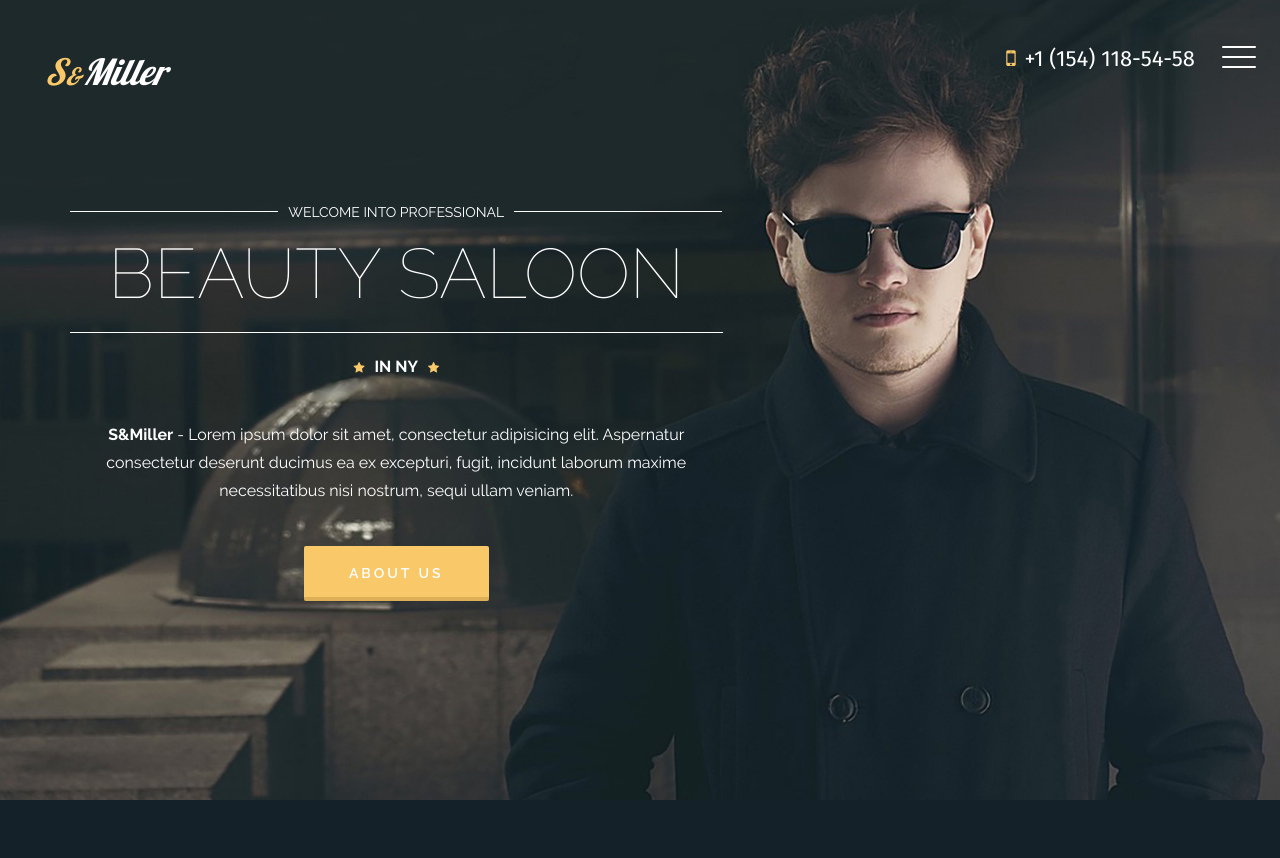
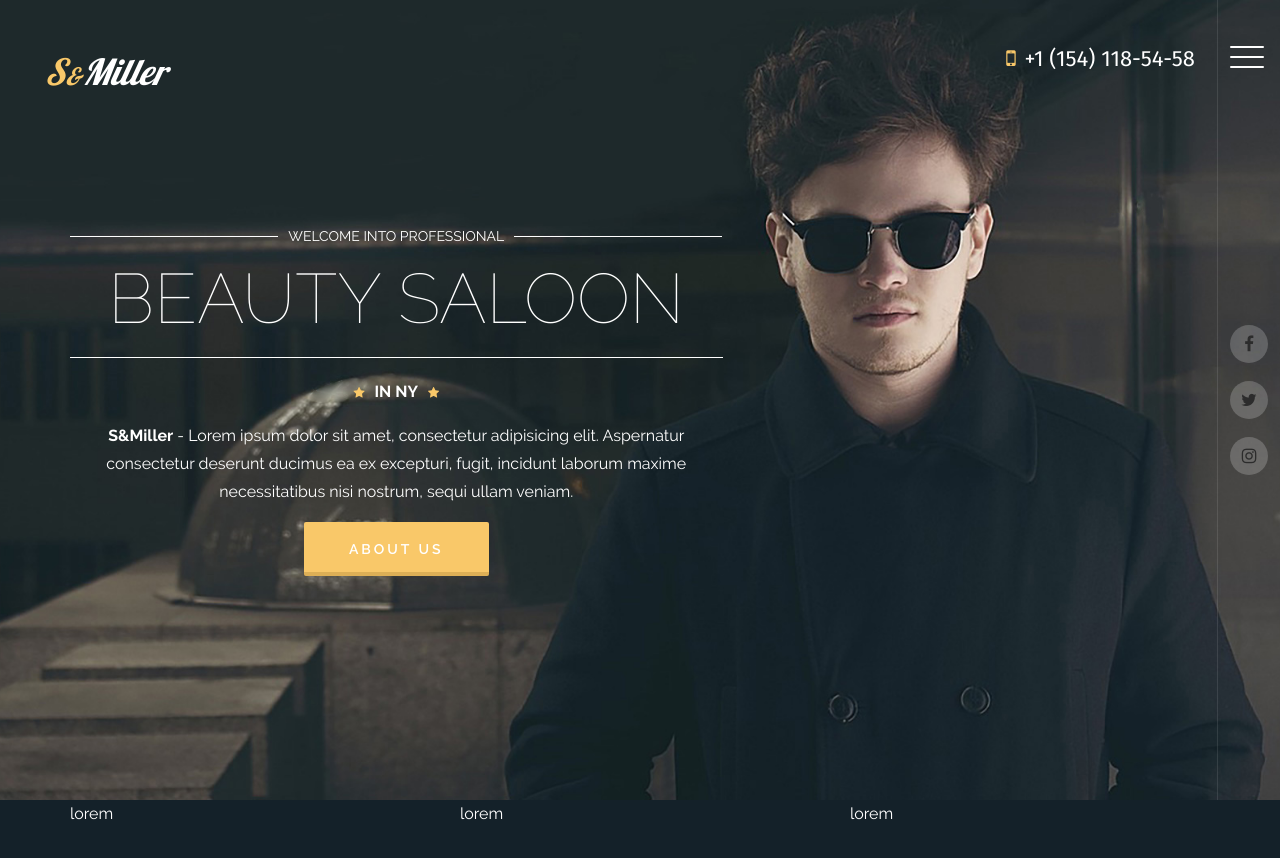
Before and after one commit to AndriiSavchuk/beauty_salon, a website: page app/index.html in a window 1280 px wide. Shown: the top 858 px of the page. After the commit the page ends 828 px from the top, so only its background shows below. Drawn offline with Linux system fonts and the light colour scheme.

Commit message:
Added title to the header

```diff
--- a/app/index.html
+++ b/app/index.html
@@ -63,32 +63,45 @@
                         </nav>
                     </div>
 
+                    <div class="header-title">
                         <div class="title-flex">
-                        <div class="flex-center">
                             <div class="container">
                                 <div class="row">
-                                    <div class="col-sm-7">
-                                        <div class="saloon text-center">
+                                    <div class="col-sm-7 text-center">
                                         <div class="welcome">
                                             <p><span>Welcome into professional</span></p>
                                             <h1 class="saloon-heading">Beauty Saloon</h1>
                                             <strong><i class="fa fa-star"></i>In NY<i class="fa fa-star"></i></strong>
                                         </div>
-
                                         <p>
                                             <strong>S&Miller</strong> - Lorem ipsum dolor sit amet, consectetur adipisicing elit.
                                             Aspernatur consectetur deserunt ducimus ea ex excepturi, fugit, incidunt
                                             laborum maxime necessitatibus nisi nostrum, sequi ullam veniam.
                                         </p>
-
                                         <button class="btn">About us</button>
                                     </div>
                                 </div>
                             </div>
                         </div>
                     </div>
+
+                    <div class="header-social">
+                        <nav class="nav-social">
+                            <ul><li><a href="#"><i class="fa fa-facebook"></i></a></li></ul>
+                            <ul><li><a href="#"><i class="fa fa-twitter"></i></a></li></ul>
+                            <ul><li><a href="#"><i class="fa fa-instagram"></i></a></li></ul>
+                        </nav>
                     </div>
 
+                    <div class="header-contacts">
+                        <div class="container">
+                            <div class="row">
+                                <div class="col-md-4">lorem</div>
+                                <div class="col-md-4">lorem</div>
+                                <div class="col-md-4">lorem</div>
+                            </div>
+                        </div>
+                    </div>
                 </header>
             </div>
 
--- a/app/sass/_base.sass
+++ b/app/sass/_base.sass
@@ -159,6 +159,30 @@ textarea
             opacity: .32
 
 
+/* Social icons */
+
+.nav-social
+    margin: auto
+    ul, li
+        margin: 0
+        padding: 0
+        list-style-type: none
+    a
+        color: #2c2c2c
+        font-size: 17px
+        display: block
+        background-color: rgba(#fff, .2)
+        height: 38px
+        width: 38px
+        text-align: center
+        margin: 18px 0
+        line-height: 38px
+        border-radius: 50%
+        transition: background-color .3s ease
+        &:hover
+            background-color: rgba(#fff, .4)
+
+
 /* Icons */
 
 .ic
--- a/app/sass/style.sass
+++ b/app/sass/style.sass
@@ -35,64 +35,71 @@
                 color: $yellow
                 margin-right: 3px
 
-    .title-flex
+
+
+
+    .header-title
+        position: relative
         display: flex
+        top: 0
         height: 100%
-        position: relative
-        top: 0
-
-        .flex-center
+        .title-flex
             margin: auto
 
-        p
-            margin-top: 40px
+            .welcome
+                p
+                    font-size: 14px
+                    text-transform: uppercase
+                    display: flex
+                    align-items: center
+                    white-space: nowrap
+                    margin: 0
+                    span
+                        margin: 0 10px
+                    &::before, &::after
+                        content: ''
+                        position: relative
+                        display: inline-block
+                        width: 100%
+                        height: 1px
+                        background-color: #fff
 
-    .welcome
-        p
+                .saloon-heading
+                    margin-bottom: 20px
+                    padding-bottom: 10px
+                    font-family: "Raleway", $helvetica
+                    font-size: 70px
+                    font-weight: 100
+                    border-bottom: 1px solid #fff
 
-            font-size: 14px
-            text-transform: uppercase
-            display: flex
-            align-items: center
-            white-space: nowrap
-            margin: 0
-            span
-                margin: 0 10px
-            &::before, &::after
-                content: ''
-                position: relative
-                display: inline-block
-                width: 100%
-                height: 1px
-                background-color: #fff
+                strong
+                    text-transform: uppercase
+                    .fa
+                        margin-right: 10px
+                        font-size: 12px
+                        color: $yellow
+                        &:last-child
+                            margin-right: 0
+                            margin-left: 10px
 
-        .saloon-heading
-            margin-bottom: 20px
-            padding-bottom: 10px
-            font-family: "Raleway", $helvetica
-            font-size: 70px
-            font-weight: 100
-            border-bottom: 1px solid #fff
+                .btn
+                    margin-top: 25px
 
-        strong
-            text-transform: uppercase
-            .fa
-                margin-right: 10px
-                font-size: 12px
-                color: $yellow
-                &:last-child
-                    margin-right: 0
-                    margin-left: 10px
+    .header-social
+        position: absolute
+        display: flex
+        top: 0
+        right: 0
+        height: 100%
+        padding: 0 12px
+        border-left: 1px solid rgba(#fff, .1)
 
-    .btn
-        margin-top: 25px
-
-/* Hamburger styles */
+    /* Hamburger styles */
 
 .hamburger
     display: inline-block
     position: absolute
-    right: 3px
+    right: -5px
     top: 31px
 
     .hamburger-inner, .hamburger-inner:after, .hamburger-inner:before
@@ -103,7 +110,7 @@
         background-color: #fff
 
 
-/* Mobile menu styles */
+    /* Mobile menu styles */
 
 .mm-navbar
     padding: 25px 0
@@ -151,8 +158,13 @@
 
 
 
-#my-content
-    height: 900px
+
+
+
+
+
+
+
 
 
 
```
Also changed, not shown: app/css/style.css. Lines whose indentation alone changed are shown as unchanged.
